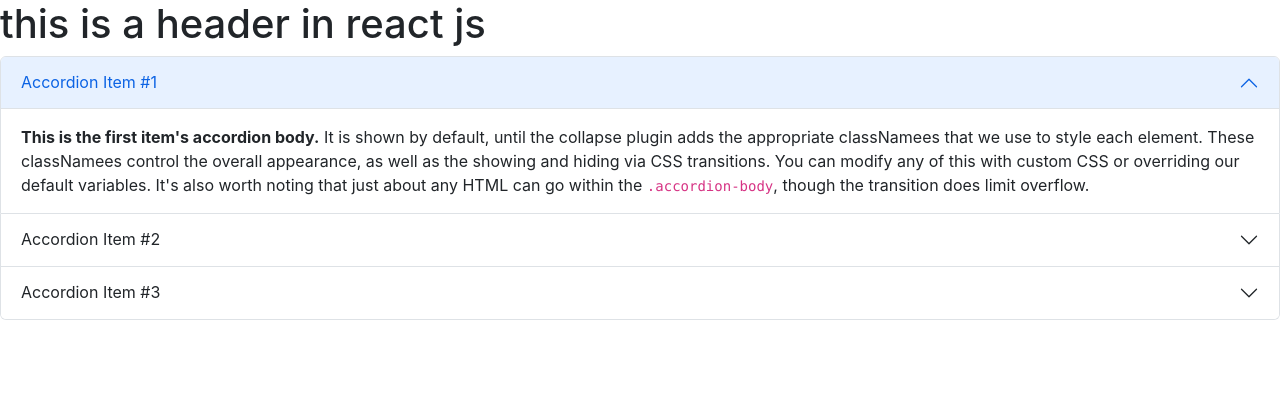
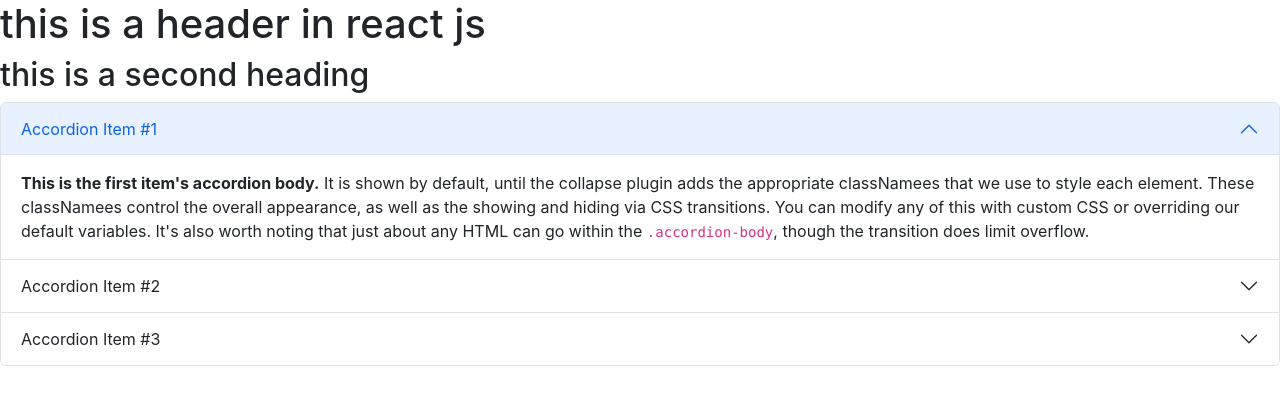
Before and after one commit to neosharma995/react-live-site, a React (Create React App) app: page / in a window 1280 px wide. Shown: the top 404 px of the page. Built offline with nearby package versions, Linux system fonts and the light colour scheme.

Commit message:
save to git

```diff
--- a/src/App.js
+++ b/src/App.js
@@ -7,6 +7,7 @@ function App() {
   return (
     <>
     <h1>this is a header in react js</h1>
+    <h2>this is a second heading</h2>
      <Accordian/>
 
     </>
```
